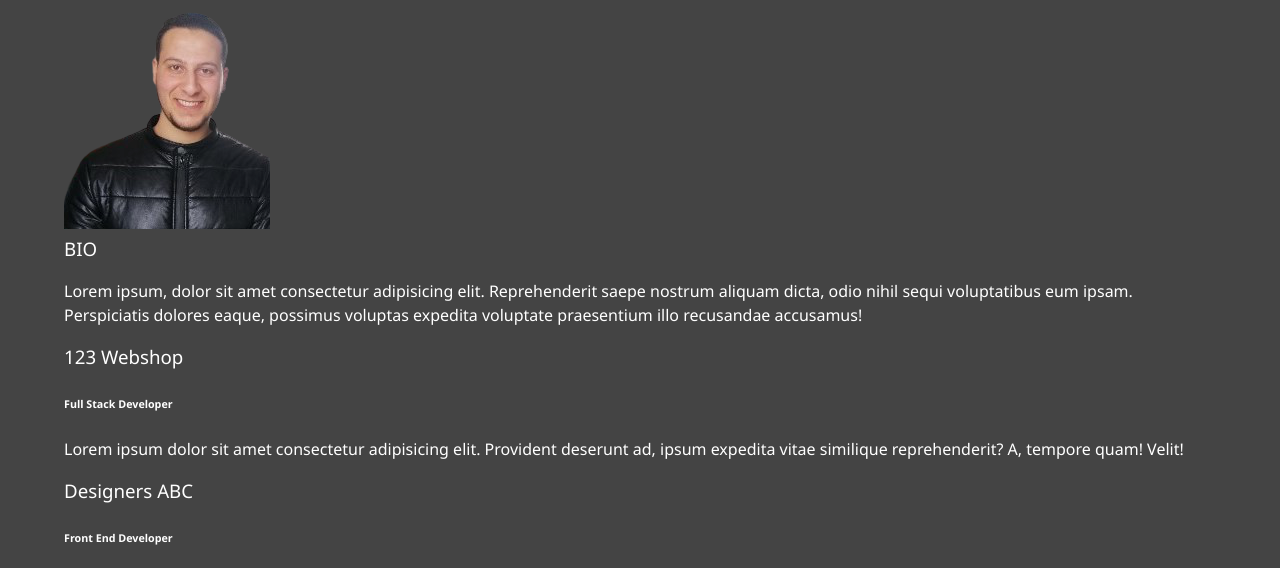
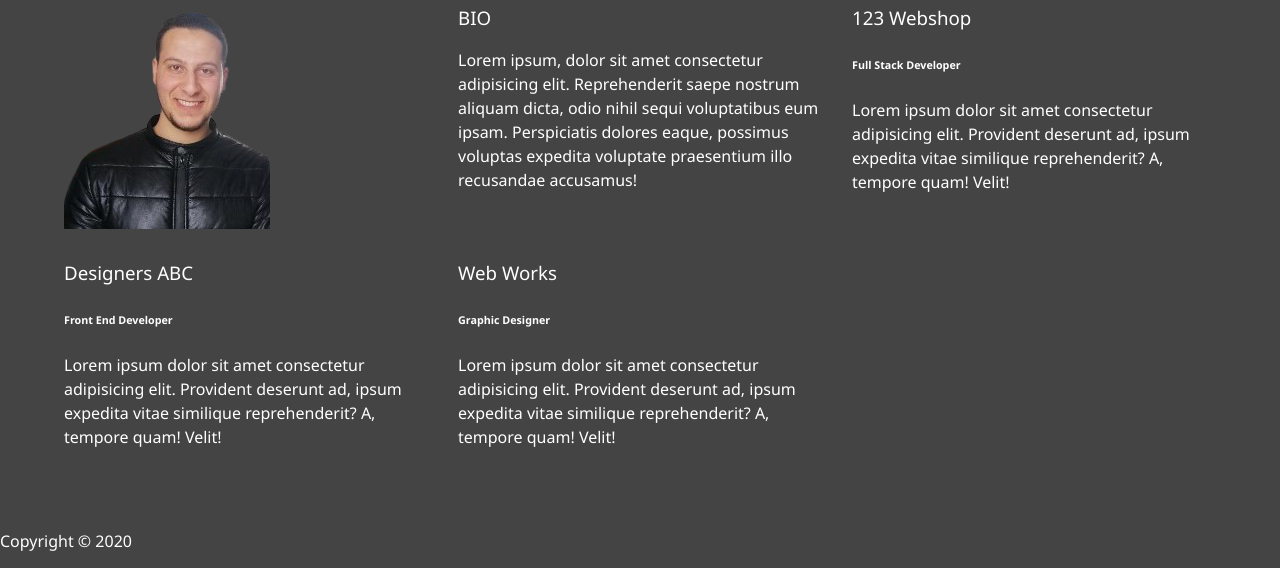
Before and after one commit to barhouum7/BHMBSIbrahim.github.io, a website: page about.html in a window 1280 px wide. Shown: the part 204-772 px from the top of the page. Drawn offline with Linux system fonts and the light colour scheme.

Commit message:
Added some style to about info using Css Grid

```diff
--- a/scss/main.scss
+++ b/scss/main.scss
@@ -116,3 +116,12 @@ main {
     }
   }
 }
+
+.about-info {
+  display: grid;
+  grid-gap: 30px;
+  grid-template-areas:
+    'bioimage bio bio'
+    'job1 job2 job3';
+  grid-template-columns: repeat(3, 1fr);
+}
```
Also changed, not shown: dist/css/main.css.
